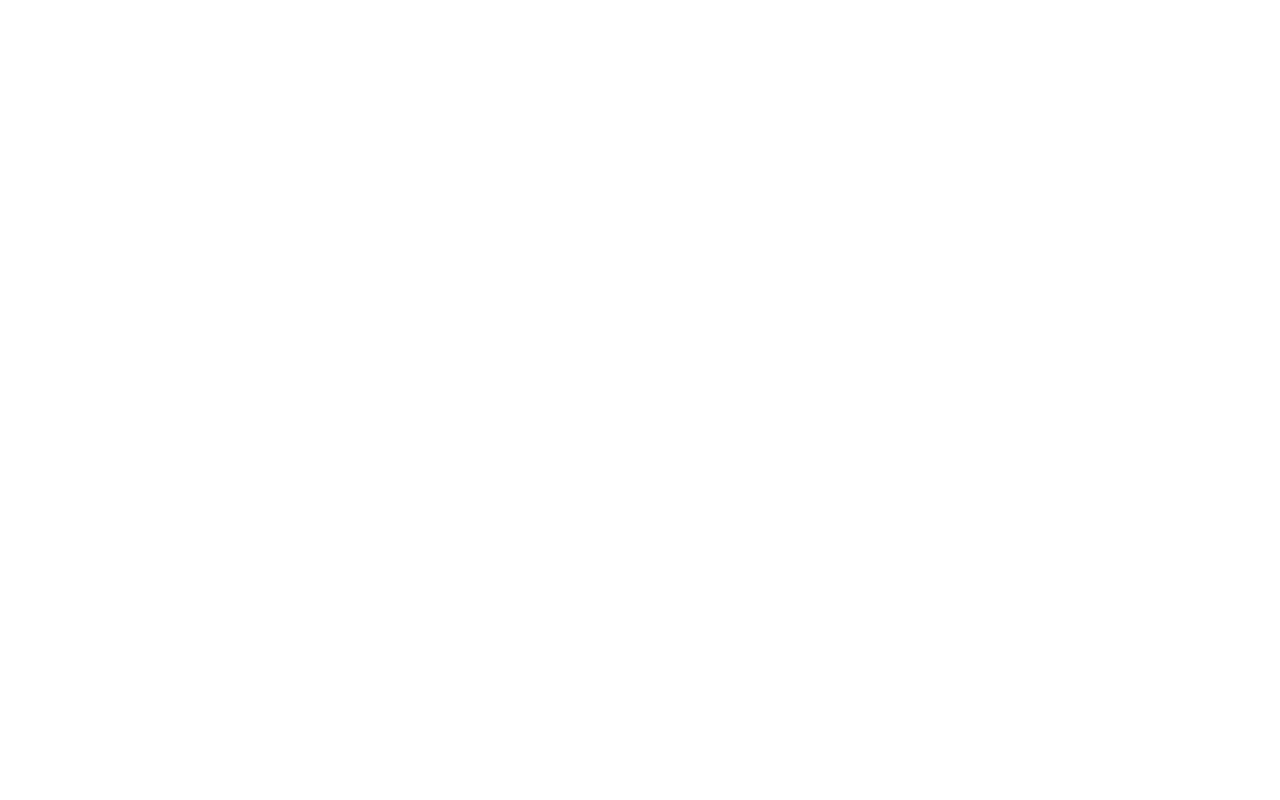
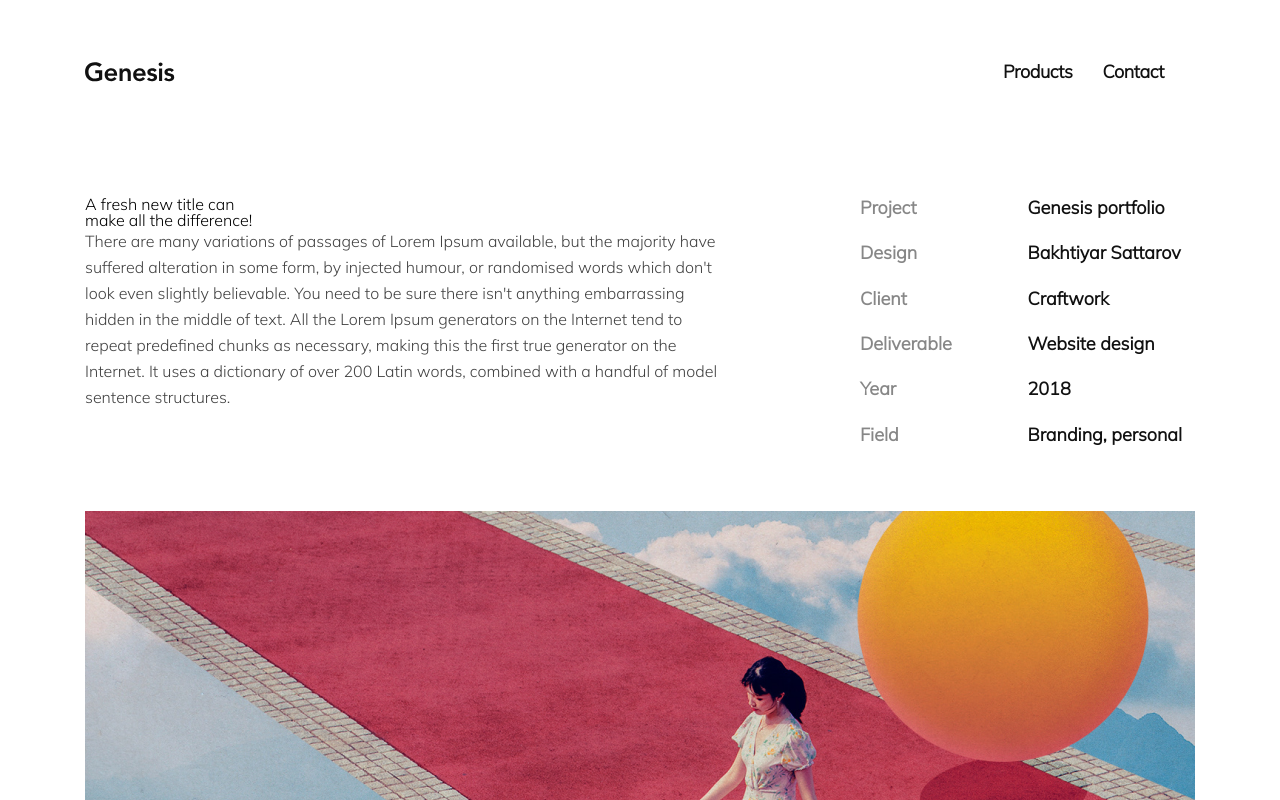
Before and after one commit to almithajoju/Genesis, a plain HTML site: page pages/project.html in a window 1280 px wide. Shown: the top 800 px of the page. Drawn offline with Linux system fonts and the light colour scheme; files that its build step writes are made by us from their sources.

Commit message:
project.html ans css completed

```diff
--- a/pages/project.html
+++ b/pages/project.html
@@ -3,9 +3,78 @@
 <head>
     <meta charset="UTF-8">
     <meta name="viewport" content="width=device-width, initial-scale=1.0">
-    <title>Document</title>
+    <link rel="stylesheet" href="styles/reset.css">
+    <link rel="stylesheet" href="../styles/project.css">
+    <link rel="preconnect" href="https://fonts.googleapis.com">
+    <link rel="preconnect" href="https://fonts.gstatic.com" crossorigin>
+    <link href="https://fonts.googleapis.com/css2?family=Mulish:wght@300&display=swap" rel="stylesheet">
+    <title>Genesis</title>
 </head>
 <body>
+    <header>
+        <nav class="navbar">
+            <!-- Logo & BrandName -->
+            <div class="logo" >
+                <img src="../images/logo.svg" alt="Logo">
+            </div>
+            <!-- Links -->
+            <ul  class="nav-links">
+                <li><a href="#">Products</a></li>
+                <li><a href="#">Contact</a></li>
+            </ul>
+        </nav>
+    </header>
+    <main>
+        <div class="container-project">
+            <div class="project-info">
+                <h1 class="main-info">A fresh new title can <br>make all the difference!</h1>
+                <p>There are many variations of passages of Lorem Ipsum available, but the majority have suffered alteration in some form, by injected humour, or randomised words which don't look even slightly believable.
 
+                    You need to be sure there isn't anything embarrassing hidden in the middle of text. All the Lorem Ipsum generators on the Internet tend to repeat predefined chunks as necessary, making this the first true generator on the Internet. It uses a dictionary of over 200 Latin words, combined with a handful of model sentence structures.</p>
+            </div>
+            <div class="container-table">
+                <div class="grid-element col-1">Project</div>
+                <div class="grid-element col-2">Genesis portfolio</div>
+
+                <div class="grid-element col-1">Design</div>
+                <div class="grid-element col-2">Bakhtiyar Sattarov</div>
+
+                <div class="grid-element col-1">Client</div>
+                <div class="grid-element col-2">Craftwork</div>
+
+                <div class="grid-element col-1">Deliverable</div>
+                <div class="grid-element col-2">Website design</div>
+
+                <div class="grid-element col-1">Year</div>
+                <div class="grid-element col-2">2018</div>
+
+                <div class="grid-element col-1">Field</div>
+                <div class="grid-element col-2">Branding, personal</div>
+
+            </div>
+        </div>
+        <img class="main-img" src="../images/img13.png" alt="Girl with ballons">
+        <p>There are many variations of passages of Lorem Ipsum available, but the majority have suffered alteration in some form, by injected humour, or randomised words which don't look even slightly believable. If you are going to use a passage of Lorem Ipsum, You need to be sure there isn't anything embarrassing hidden in the middle of text. You need to be sure there isn't anything embarrassing hidden in the middle of text.</p>
+        <div class="sub-imgs">
+            <div><img src="../images/img14.png" alt="Moutain"></div>
+            <div><img src="../images/img15.png" alt="Flowers"></div>
+            <div><img src="../images/img16.png" alt="Doors"></div>
+        </div>
+    </main>
+    <footer class="footer">
+        <div class="logo">
+            <a href="index.html">
+                <img src="../images/logo.svg" alt="Logo">
+            </a>
+        </div>
+        <div>
+            <ul  class="nav-links">
+                <li><a href="pages/project.html">Products</a></li>
+                <li><a href="pages/contact.html">Contact</a></li>
+                <li><img src="../images/icons.svg" alt="icons"></li>
+            </ul>
+        </div>
+
+</footer>
 </body>
 </html>
--- a/styles/index.scss
+++ b/styles/index.scss
@@ -1 +1,2 @@
 @import 'grid';
+@import 'project';
--- /dev/null
+++ b/styles/project.scss
@@ -0,0 +1,131 @@
+
+body{
+    max-width:1110px;
+    width:100%;
+    margin:auto;
+    font-family:"Mulish",sans-serif
+}.navbar{
+    width: 1109px;
+    height: 23px;
+    display:flex;
+    background: #FFF;
+    align-items: center;
+    padding-top: 60px;
+    justify-content: space-between;
+    margin-bottom: 100px;
+}
+
+.logo{
+    align-items: center;
+    display: flex;
+}
+
+.logo img{
+    width: 90px;
+    height: 20px;
+    margin-right: auto;
+    background: rgb(255, 255, 255) 0px 0px / 100% 100% no-repeat;
+}
+
+.nav-links{
+    list-style: none;
+    display: flex;
+}
+
+.nav-links  li{
+    margin-right: 30px;
+}
+
+.nav-links a{
+    text-decoration: none;
+    color: #111;
+    font-family:"Mulish",sans-serif;
+    font-size: 18px;
+    font-style: normal;
+    font-weight: 700;
+    line-height: normal;
+    letter-spacing: -0.346px;
+}
+
+.nav-links a:hover{
+    color: #4A4FF2;
+}
+
+.container-project {
+    display: flex;
+    flex-wrap: wrap;
+    max-width: 1110px;
+    width: 100%;
+    margin-top: 113px;
+}
+
+.project-info {
+    max-width: 635px;
+    width: 100%;
+    margin-right: 140px;
+}
+
+.project-info p{
+    width: 635px;
+    height: 222px;
+    color: #111;
+    opacity: 0.8;
+    font-family:"Mulish",sans-serif;
+    font-size: 16px;
+    font-style: normal;
+    font-weight: 400;
+    line-height: 26px; /* 162.5% */
+}
+
+.container-table {
+    display: grid;
+    grid-template-columns: 1fr 1fr;
+    grid-template-rows: repeat(6, 1fr);
+    max-width: 335px;
+    width: 100%;
+    row-gap: 18px;
+}
+.col-1 {
+    color: #111;
+    font-family:"Mulish",sans-serif;
+    font-size: 18px;
+    font-style: normal;
+    font-weight: 700;
+    line-height: normal;
+    opacity: 0.5;
+}
+.col-2 {
+    color: #111;
+    font-family:"Mulish",sans-serif;
+    font-size: 18px;
+    font-style: normal;
+    font-weight: 700;
+    line-height: normal;
+}
+
+.main-img {
+    max-width: 1110px;
+    width: 100%;
+    margin-top: 61px;
+    margin-bottom: 45px;
+}
+
+.main-img p{
+    width: 1109px;
+    height: 93px;
+    color: #111;
+    opacity: 0.8;
+    font-family:"Mulish",sans-serif;
+    font-size: 16px;
+    font-style: normal;
+    font-weight: 400;
+    line-height: 26px; /* 162.5% */
+}
+
+.sub-imgs {
+    display: grid;
+    grid-template-columns: 1fr 1fr 1fr;
+    grid-row: 1fr;
+    gap: 30px;
+    margin-top: 45px;
+}
```
Also changed, not shown: index.html (+4 -4 lines), images/img13.png (added), images/img14.png (added), images/img15.png (added), images/img16.png (added), styles/index.css, styles/project.css (added).
